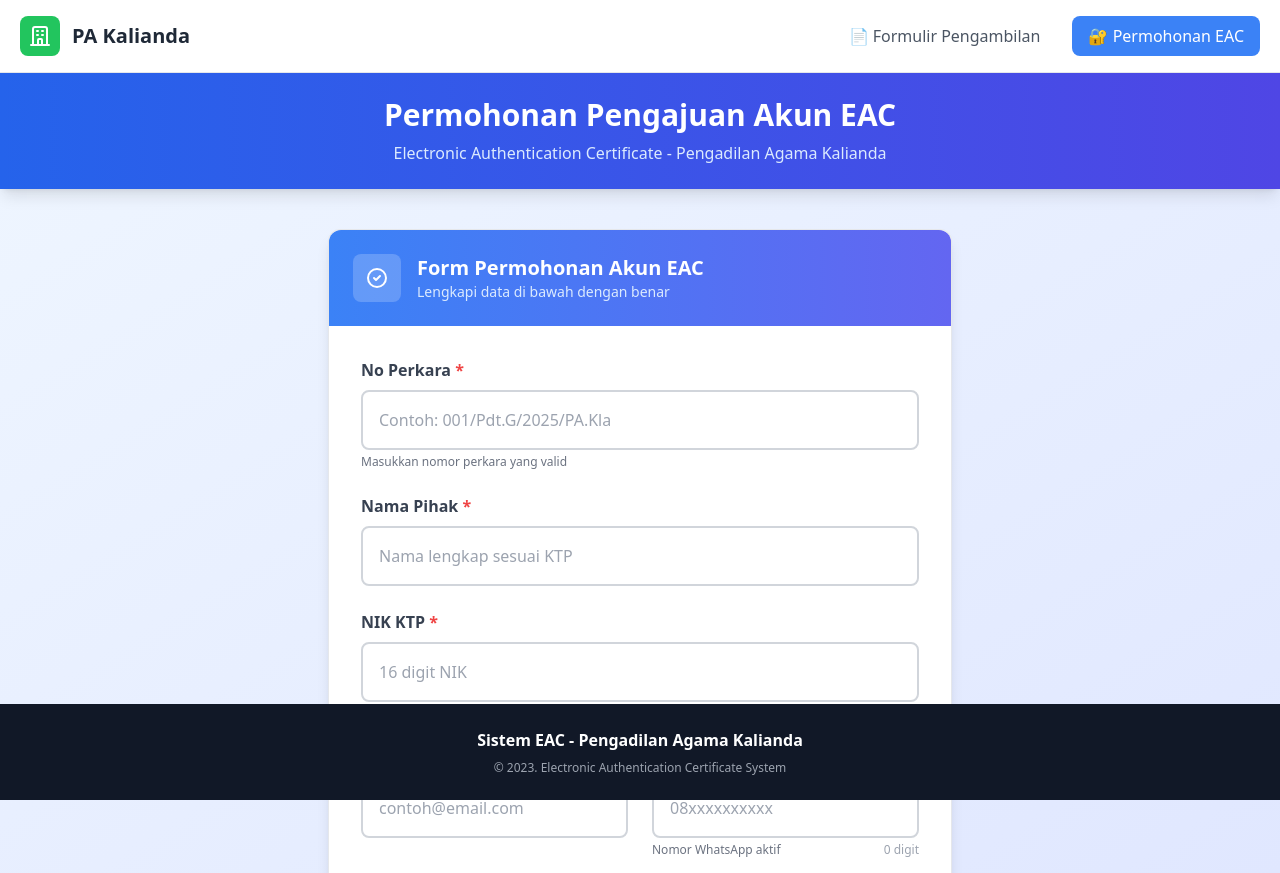
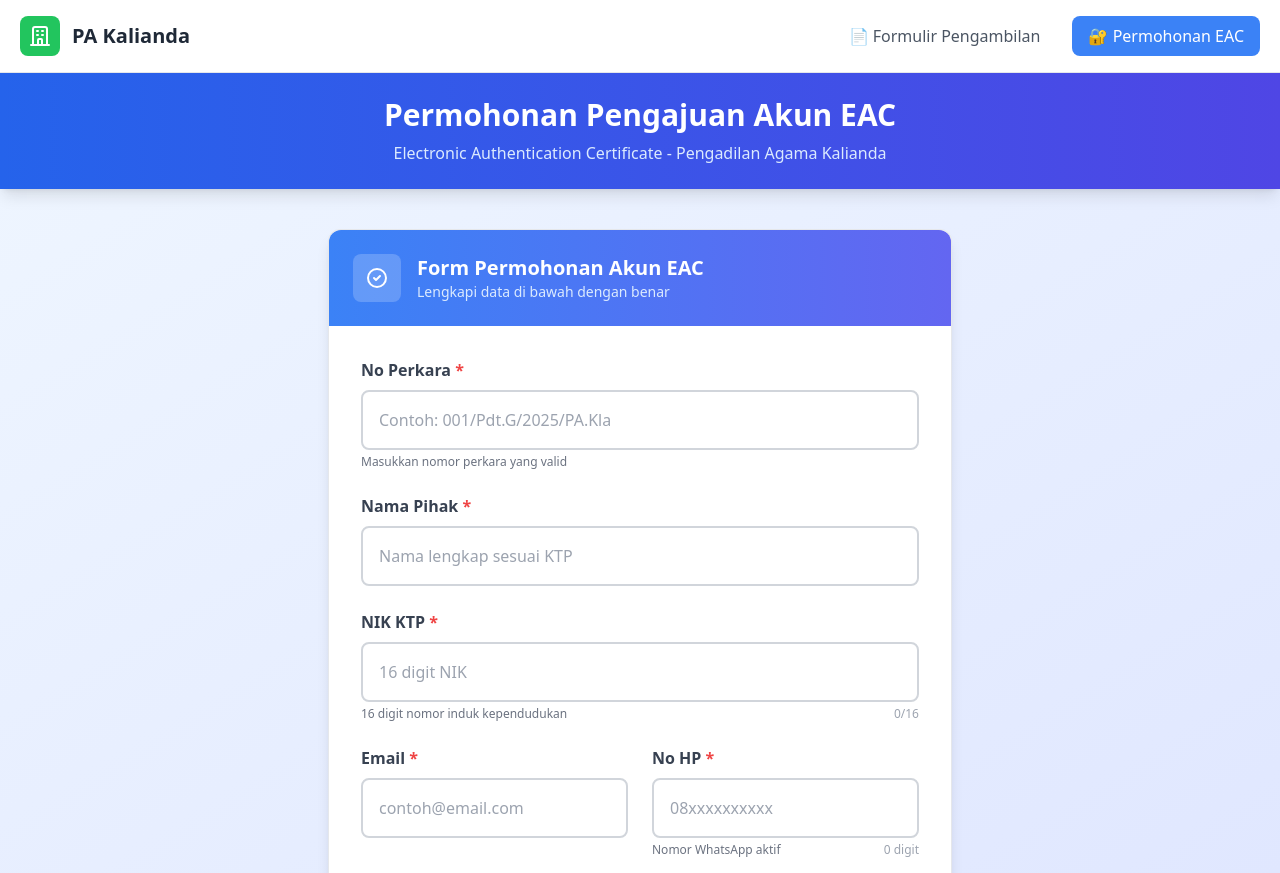
Before and after one commit to PrayogaBoedihartoyo/pa-kalianda, a React (Create React App) app: page /eac in a window 1280 px wide. Built offline with nearby package versions, Linux system fonts and the light colour scheme.

Commit message:
no-footer

```diff
--- a/src/components/FormulirEAC.js
+++ b/src/components/FormulirEAC.js
@@ -330,7 +330,7 @@ function FormulirEAC() {
       </div>
 
       {/* Footer */}
-      <div className="bg-gray-900 text-white py-6 px-4 md:px-5 fixed bottom-0 left-0 right-0 z-20">
+      {/* <div className="bg-gray-900 text-white py-6 px-4 md:px-5 fixed bottom-0 left-0 right-0 z-20">
         <div className="max-w-4xl mx-auto">
           <div className="text-center">
             <p className="text-sm md:text-base font-semibold mb-2">
@@ -341,7 +341,7 @@ function FormulirEAC() {
             </p>
           </div>
         </div>
-      </div>
+      </div> */}
     </div>
   );
 }
--- a/src/components/FormulirPengambilan.js
+++ b/src/components/FormulirPengambilan.js
@@ -394,7 +394,7 @@ function FormulirPengambilan() {
       </div>
 
       {/* Footer (fixed) */}
-      <div className="bg-gray-900 text-white py-4 md:py-6 px-4 md:px-5 fixed bottom-0 left-0 right-0 z-20">
+      {/* <div className="bg-gray-900 text-white py-4 md:py-6 px-4 md:px-5 bottom-0 left-0 right-0 z-20">
         <div className="max-w-7xl mx-auto">
           <div className="flex flex-col md:flex-row justify-between items-center text-center md:text-left">
             <div className="mb-3 md:mb-0">
@@ -407,7 +407,7 @@ function FormulirPengambilan() {
             </div>
           </div>
         </div>
-      </div>
+      </div> */}
     </div>
   );
 }
```
